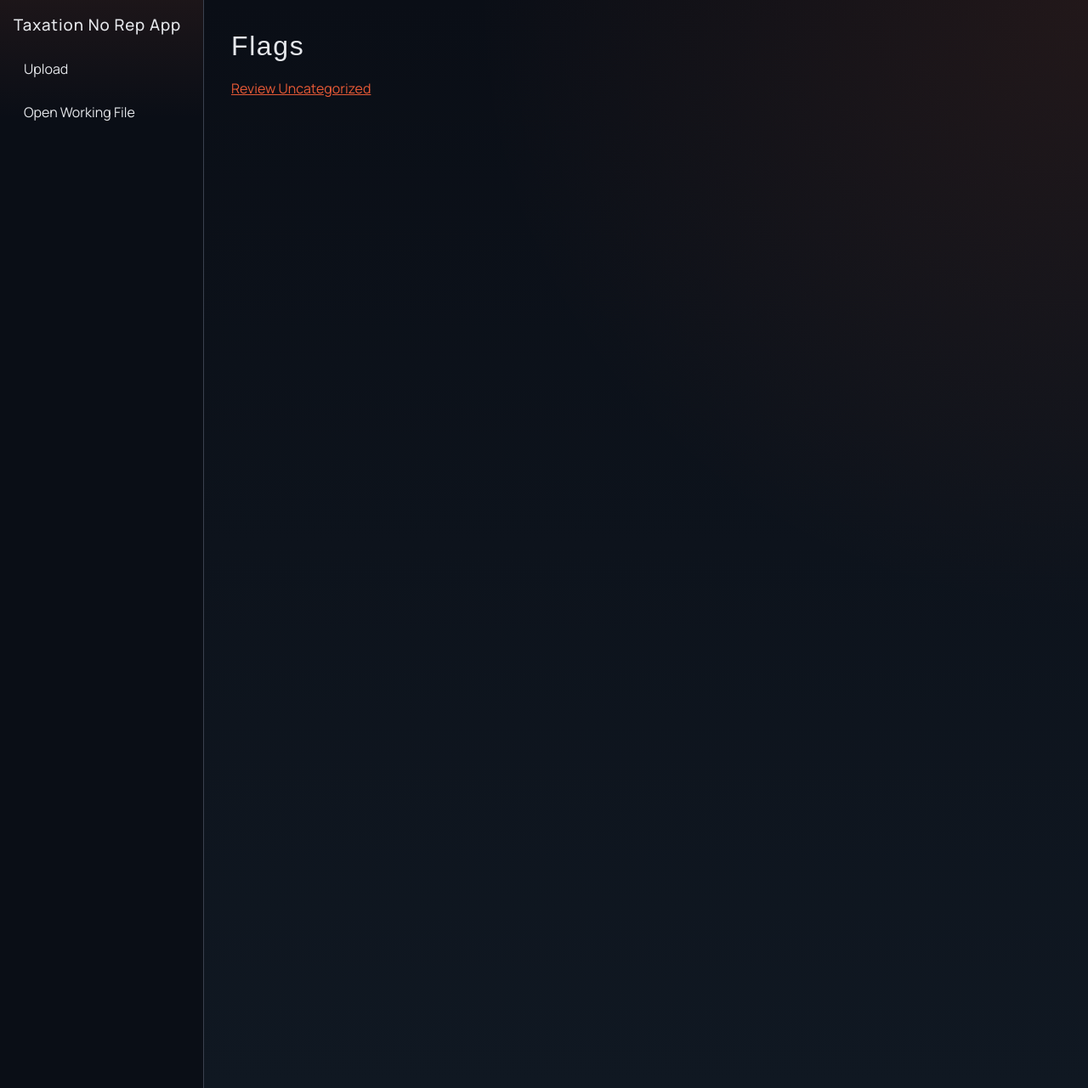
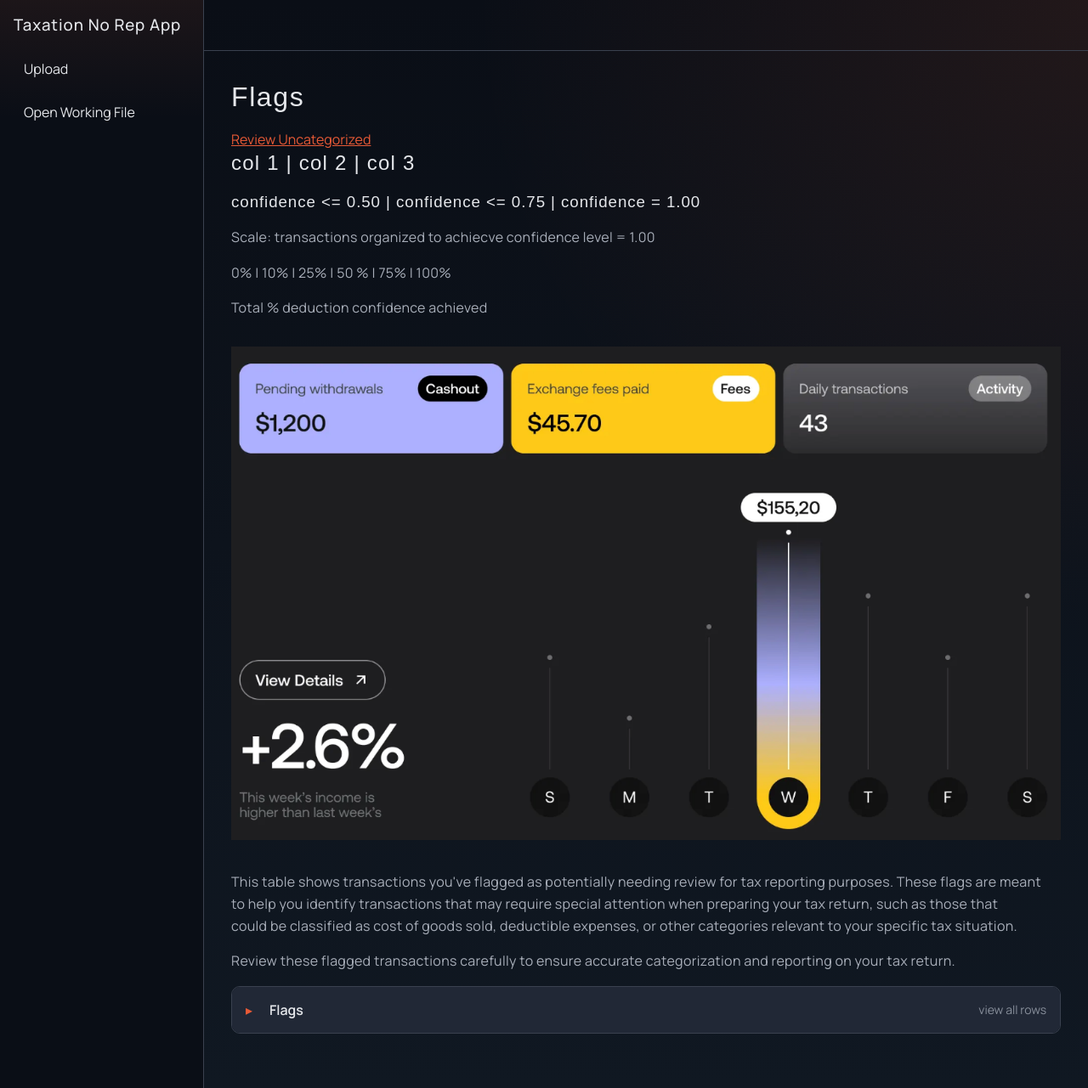
Before and after one commit to CogSciOliver/taxation-without-rep, a FastAPI app: template templates/flags.html in a window 1280 px wide. Shown: the whole page at 85% size. Run offline with FastAPI, Linux system fonts and the light colour scheme; the template is opened without the code that fills it, so the values that code supplies are empty; some web fonts are replaced.

Commit message:
v3.5.0 Display: Tables: Collapse Table

```diff
--- /dev/null
+++ b/templates/_table_tools.html
@@ -0,0 +1,23 @@
+<!--
+# _table_tools.html WORK IN PROGRESS, author Danii Oliver
+# v3.5.0 Display: Tables: Collapse Table  04.07.2026 20:03
+-->
+
+{% macro collapsible_table(title, preview_rows=3, open=false, extra_class="") %}
+<details class="table-collapse {{ extra_class }}"{% if open %} open{% endif %}>
+  <summary class="table-collapse-summary">
+    <span class="table-collapse-icon" aria-hidden="true"></span>
+    <span class="table-collapse-title">{{ title }}</span>
+    <span class="table-collapse-state table-collapse-state-closed">
+      view all rows
+    </span>
+    <span class="table-collapse-state table-collapse-state-open">
+      collapse table
+    </span>
+  </summary>
+
+  <div class="table-collapse-body">
+    {{ caller() }}
+  </div>
+</details>
+{% endmacro %}
--- a/templates/base.html
+++ b/templates/base.html
@@ -1,6 +1,6 @@
 <!--
 # base.html WORK IN PROGRESS, author Danii Oliver
-# v3.2.1 DISPLAY: Categories 04.04.2026 10:29
+# v3.5.0 Display: Tables: Collapse Table  04.07.2026 20:03
 -->
 
 <!doctype html>
@@ -15,6 +15,7 @@
 
 <body>
   <div class="layout">
+
     <aside class="sidebar">
       <h3 class="site-title">Taxation No Rep App</h3>
 
@@ -37,7 +38,8 @@
       {% endif %}
     </aside>
 
-    <main class="content">
+    <aside class="session-status">
+      <div class="working-namespace">
         {% if token %}
         {% if workspace_name %}
         <div class="session-file-status saved">
@@ -45,20 +47,25 @@
         </div>
         {% else %}
         <div class="session-file-status unsaved">
-        <strong>Unsaved New Upload File:</strong> {{ filename }}
+          <strong>&#9888;&nbsp;&nbsp;Unsaved New Upload File:</strong> {{ filename }}
           <!-- V.2.0.0 Workspace Save Form -->
           <form method="post" action="/workspace/save" class="session-save-form">
             <input type="hidden" name="token" value="{{ token }}">
             <input type="text" name="workspace_name" placeholder="Working file name" required>
-          <button type="submit">Save Working File</button>
+            <button type="submit" class="btn-raised">&#128190;&nbsp;&nbsp;Save Working File</button>
           </form>
           <!-- V.2.0.0 END Workspace Save Form -->
         </div>
         {% endif %}
         {% endif %}
+      </div>
 
+    </aside>
+
+    <main class="content">
       {% block content %}{% endblock %}
     </main>
+
   </div>
 </body>
 
--- a/templates/bulk_edit.html
+++ b/templates/bulk_edit.html
@@ -1,6 +1,6 @@
 <!--
 # bulk_edit.html WORK IN PROGRESS, author Danii Oliver
-# v3.2.1 DISPLAY: Categories 04.02.2026 08:54
+# v3.5.0 Display: Tables: Collapse Table  04.07.2026 20:03
 -->
 
 {% extends "base.html" %}
@@ -56,7 +56,7 @@ Key: For COGs categorization, use keywords like...
     <option value="undo">Undo Last</option>
   </select>
 
-  <input name="new_category" placeholder="Category">
+  <input type="text" name="new_category" placeholder="Category">
 
   <button type="submit">Apply</button>
   <span id="selected-count">0 selected</span>
--- a/templates/categories.html
+++ b/templates/categories.html
@@ -1,6 +1,6 @@
 <!--
 # categories.html WORK IN PROGRESS, author Danii Oliver
-# v3.2.1 DISPLAY: Categories 04.04.2026 10:29
+# v3.5.0 Display: Tables: Collapse Table  04.07.2026 20:03
 -->
 
 {% extends "base.html" %}
--- a/templates/flags.html
+++ b/templates/flags.html
@@ -1,7 +1,27 @@
+<!--
+# flags.html WORK IN PROGRESS, author Danii Oliver
+# v3.5.0 Display: Tables: Collapse Table  04.07.2026 20:03
+-->
+
 {% extends "base.html" %}
+{% from "_table_tools.html" import collapsible_table %}
 {% block content %}
 <h1>Flags</h1>
 <a class="button-primary" href="/uncategorized?token={{ token }}">Review Uncategorized</a>
+<h2>col 1 | col 2 | col 3</h2>
+<h3>confidence <= 0.50 | confidence <= 0.75 | confidence = 1.00</h3>
+<p>Scale: transactions organized to achiecve confidence level = 1.00</p>
+<p> 0% | 10% | 25% | 50 % | 75% | 100% </p>
+<p>Total % deduction confidence achieved</p>
+<img src="/assets/img/flags.png" alt="Flags Diagram" style="max-width: 100%; margin: 1em 0;" />
+<p>
+    This table shows transactions you've flagged as potentially needing review for tax reporting purposes. These flags are meant to help you identify transactions that may require special attention when preparing your tax return, such as those that could be classified as cost of goods sold, deductible expenses, or other categories relevant to your specific tax situation.
+</p>
+<p>
+    Review these flagged transactions carefully to ensure accurate categorization and reporting on your tax return.
+</p>
 
+{% call collapsible_table("Flags") %}
 {{ flags | safe }}
+{% endcall %}
 {% endblock %}
--- a/templates/index.html
+++ b/templates/index.html
@@ -1,6 +1,6 @@
 <!--
 # index.html WORK IN PROGRESS, author Danii Oliver
-# v2.2.4 BULK EDIT:SAVE:IMPORTS 04.01.2026 16:50
+# v3.5.0 Display: Tables: Collapse Table  04.07.2026 20:03
 -->
 
 {% extends "base.html" %}
@@ -57,7 +57,7 @@
     </div>
 
     <div class="form-actions">
-      <button type="submit">Upload &amp; Analyze to Start Working P&L File</button>
+      <button type="submit" class="btn-primary">Upload &amp; Analyze to Start Working P&L File</button>
     </div>
   </form>
 </section>
--- a/templates/non_pl.html
+++ b/templates/non_pl.html
@@ -1,3 +1,8 @@
+<!--
+# non_pl.html WORK IN PROGRESS, author Danii Oliver
+# v3.5.0 Display: Tables: Collapse Table  04.07.2026 20:03
+-->
+
 {% extends "base.html" %}
 {% block content %}
   <h1>Non-P&L Candidates</h1>
```
Also changed, not shown: RELEASE_NOTES.md (+11 -15 lines), templates/categories_collapse.html (added, +36 -0 lines), templates/pl_monthly.html (+10 -1 lines), templates/results.html (+20 -10 lines), assets/img/flags.png (added), templates/pl_annual.html (line endings or trailing spaces). Lines whose indentation alone changed are shown as unchanged.
